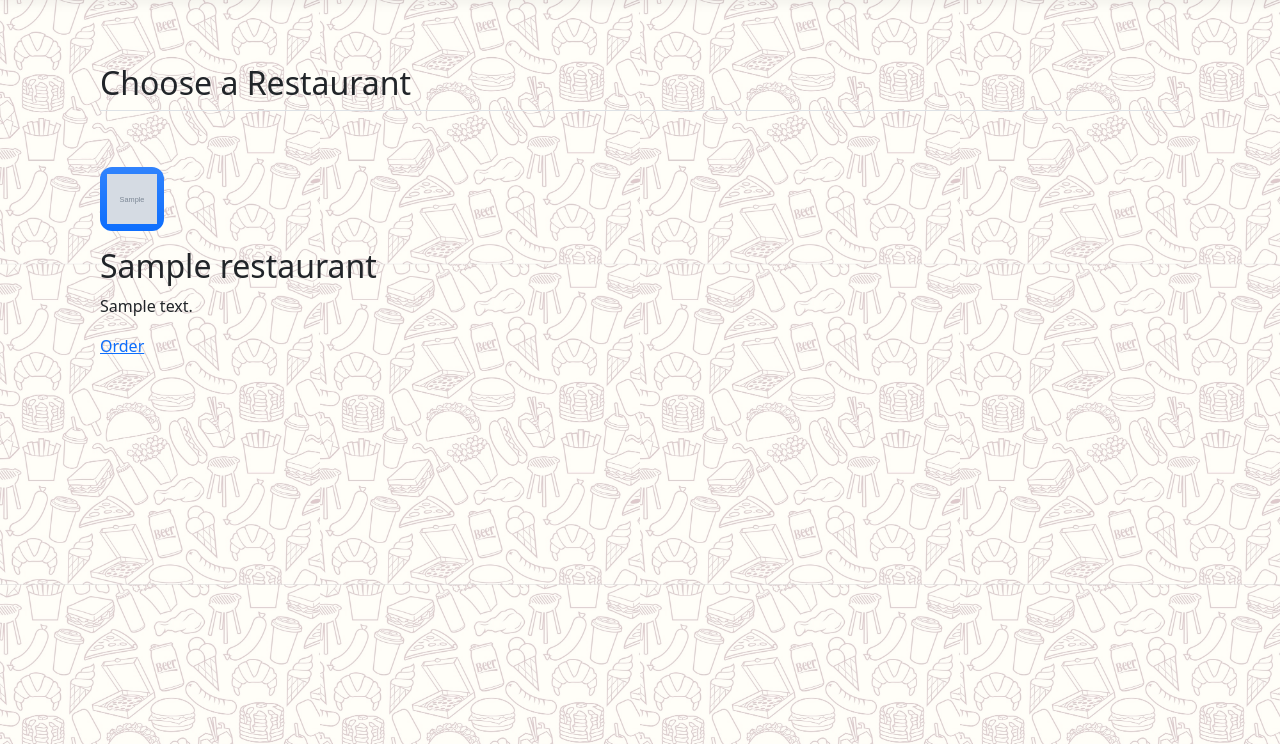
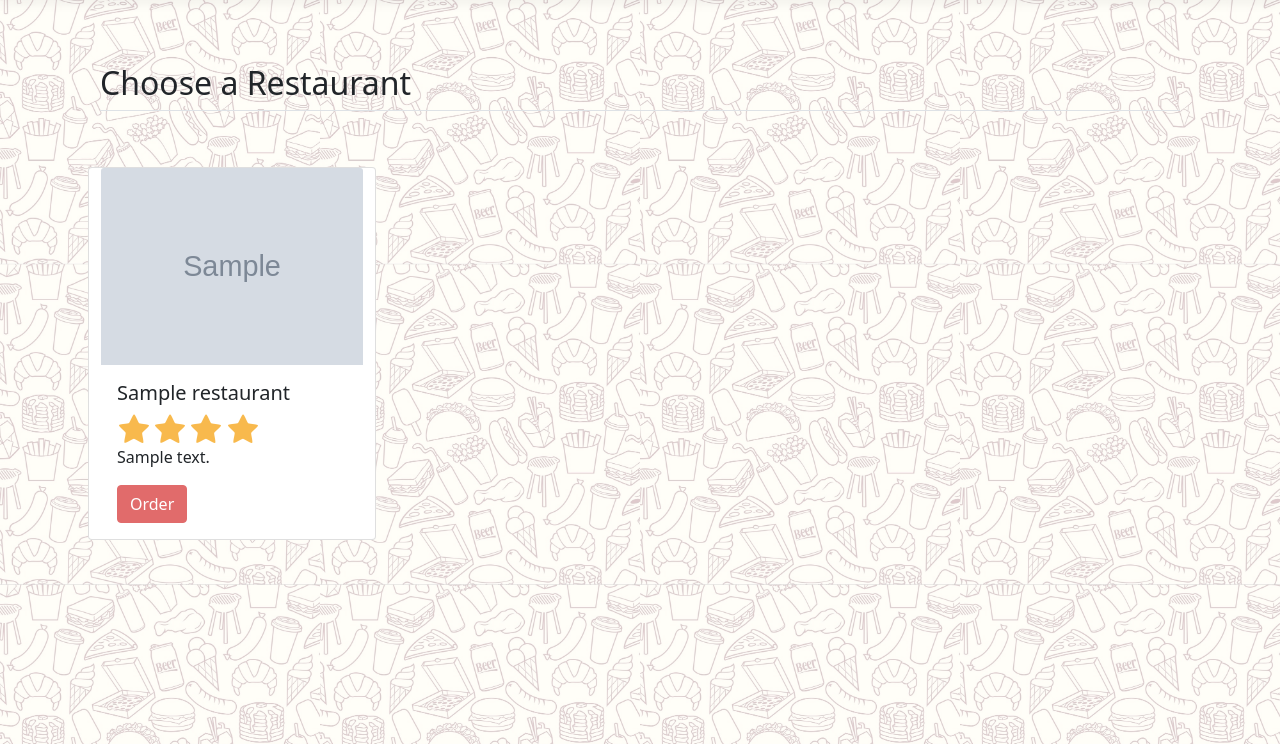
Before and after one commit to ashlilies/appdpj, a Flask app: template src/application/templates/consumer/delivery/delivery.html in a window 1280 px wide. Shown: the part 56-800 px from the top of the page. Run offline with Flask 2, Linux system fonts and the light colour scheme; the template is opened without the code that fills it: most values are stand-ins (such as "Sample title", 1, 10 or a date in 2020); grey boxes marked "Sample" are stand-in pictures; some libraries are stand-ins or nearby versions.

Commit message:
consistent UI for delivery and dine-in

```diff
--- a/src/application/templates/consumer/delivery/delivery.html
+++ b/src/application/templates/consumer/delivery/delivery.html
@@ -12,17 +12,19 @@
     <div class="row g-4 py-5 row-cols-1 row-cols-lg-1">
       {% if count %}
         {% for restaurant in restaurants %}
-        <div class="feature col">
-          <div class="feature-icon bg-primary bg-gradient">
-            <img width=50 height=50 src="{{ url_for("static", filename=restaurant.logo) }}">
+          <div class="card" style="width: 18rem;">
+            <img src="{{ url_for("static", filename=restaurant.logo) }}" class="card-img-top" alt="{{ restaurant.name }}">
+            <div class="card-body">
+              <h5 class="card-title">{{ restaurant.name }}</h5>
+              <div class="">
+                {% for i in range(restaurant.stars_int) %}
+                  <img class="review-star" src="{{ url_for("static", filename="reviews/star.png") }}" alt="Star">
+                {% endfor %}
+              </div>
+              <p class="card-text">{{ restaurant.desc }}</p>
+              <a href="{{ url_for("delivery_food", restaurant_id=restaurant.id) }}" class="btn btn-primary">Order</a>
+            </div>
           </div>
-          <h2>{{ restaurant.name }}</h2>
-          <p>{{ restaurant.desc }}</p>
-          <a href="{{ url_for("delivery_food", restaurant_id=restaurant.id) }}" class="icon-link">
-            Order
-            <svg class="bi" width="1em" height="1em"><use xlink:href="#chevron-right"/></svg>
-          </a>
-        </div>
         {% endfor %}
       {% else %}
       <p>There are no restaurants on FoodyPulse yet :(</p>
```
Also changed, not shown: src/application/templates/consumer/delivery/deliveryMenu.html (+10 -10 lines).
